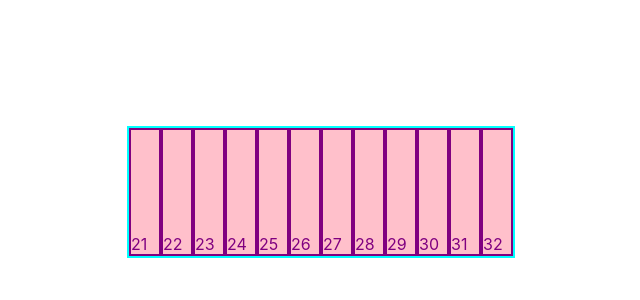
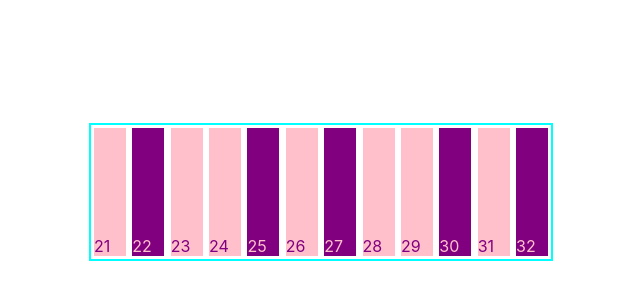
Before and after one commit to djpo/piano-keyboard, a Next.js app: page / in a window 1280 px wide. Shown: the part 208-508 px from the top of the page, without its empty margins (319-959 px from the left). Built offline with nearby package versions, Linux system fonts and the light colour scheme.

Commit message:
differentiate black and white notes

```diff
--- a/components/key.tsx
+++ b/components/key.tsx
@@ -4,8 +4,10 @@ interface Props {
   midiNote: number,
 }
 
+const blackNotes = [22, 25, 27, 30, 32];
+
 const Key = ({ midiNote }: Props) => (
-  <div className={styles.key}>
+  <div className={blackNotes.includes(midiNote) ? styles.blackKey : styles.whiteKey}>
     {midiNote}
   </div>
 )
--- a/styles/Key.module.css
+++ b/styles/Key.module.css
@@ -1,9 +1,18 @@
-.key {
+.blackKey, .whiteKey {
+  margin: 0.2rem;
   min-height: 8rem;
   min-width: 2rem;
-  border: 2px solid purple;
-  background: pink;
   display: flex;
   flex-direction: column-reverse;
+
+}
+
+.blackKey {
+  background: purple;
+  color: pink;
+}
+
+.whiteKey {
+  background: pink;
   color: purple;
 }
```
